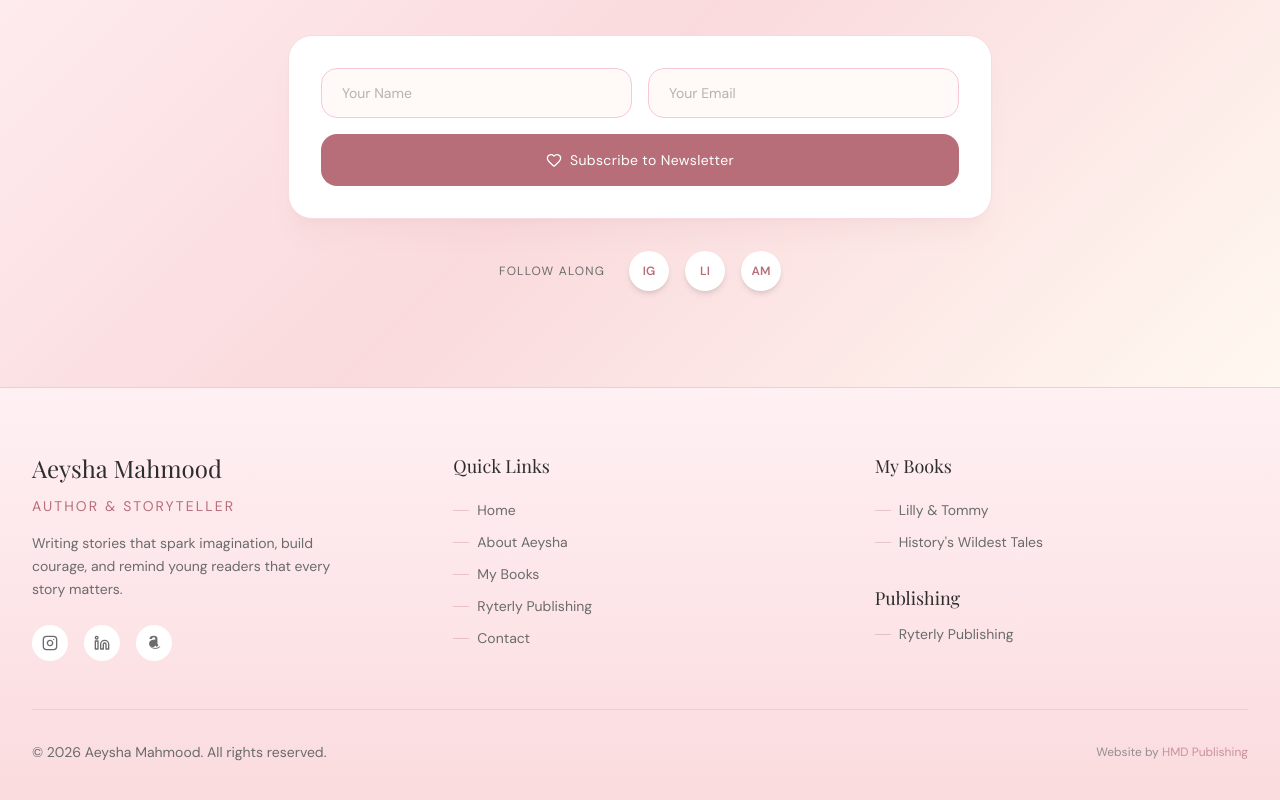
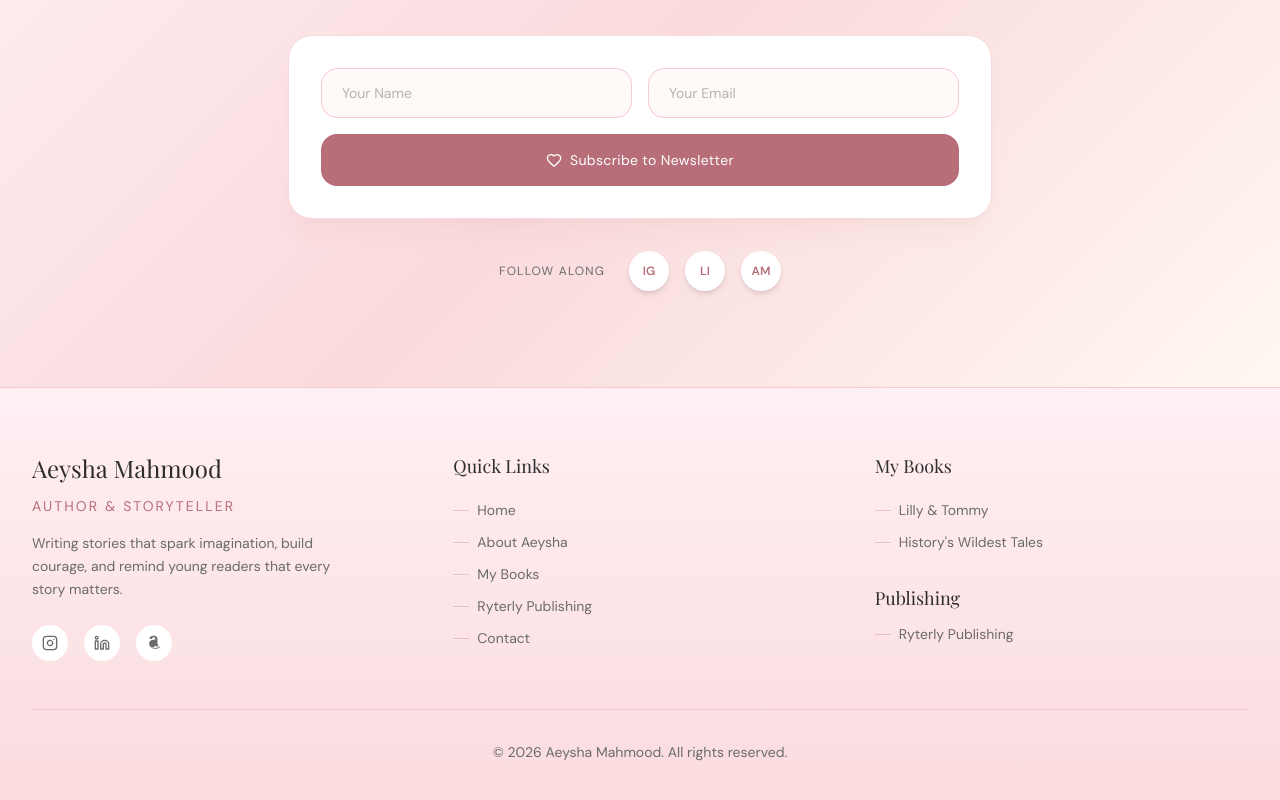
Before and after one commit to HMDPublishing/aeyshaa, a Next.js app: page / in a window 1280 px wide. Shown: the part 3381-4181 px from the top of the page. Built offline with nearby package versions, Linux system fonts and the light colour scheme; a web font is replaced by a local one.

Commit message:
Remove HMD credit from footer

```diff
--- a/components/Footer.tsx
+++ b/components/Footer.tsx
@@ -128,13 +128,9 @@ export default function Footer() {
         </div>
 
         {/* Bottom Bar */}
-        <div className="border-t border-blush-200 pt-8 flex flex-col md:flex-row items-center justify-between gap-3">
+        <div className="border-t border-blush-200 pt-8 flex items-center justify-center">
           <p className="font-dmsans text-sm text-softgray">
             © 2026 Aeysha Mahmood. All rights reserved.
-          </p>
-          <p className="font-dmsans text-xs text-softgray/70">
-            Website by{" "}
-            <span className="text-rosegold/70">HMD Publishing</span>
           </p>
         </div>
       </div>
```
